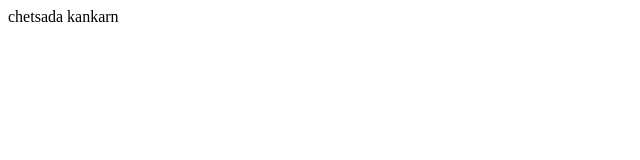
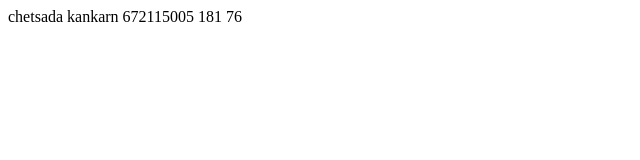
Before and after one commit to chetsadakk/lab3, a plain HTML site: page profile.html in a window 1280 px wide. Shown: the whole page, without its empty margins (0-640 px from the left). Drawn offline with Linux system fonts and the light colour scheme.

Commit message:
commit profile details

```diff
--- a/profile.html
+++ b/profile.html
@@ -4,6 +4,6 @@
     <title>Profile</title>
 </head>
 <body>
-    chetsada kankarn
+    chetsada kankarn 672115005 181 76
 </body>
 </html>
```
